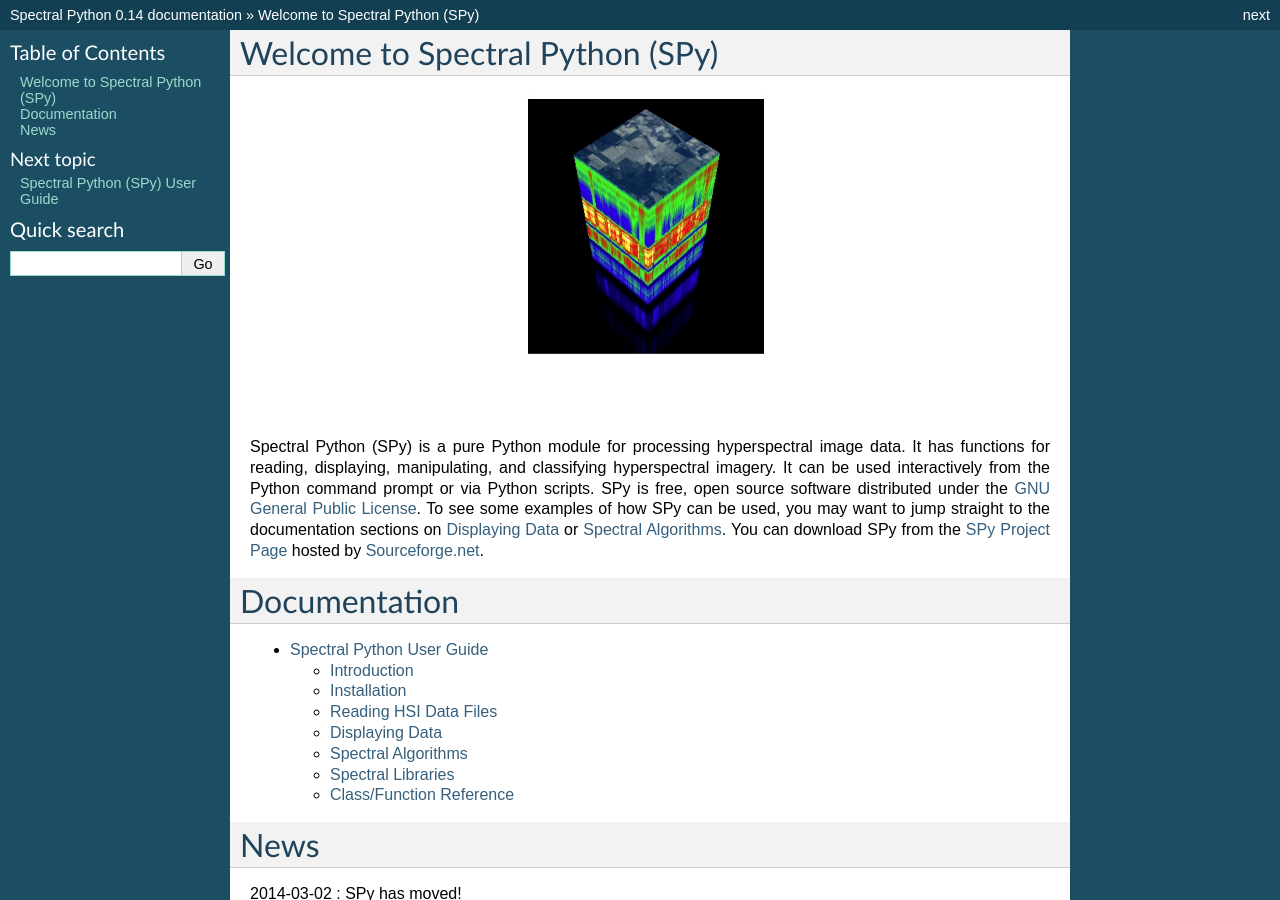
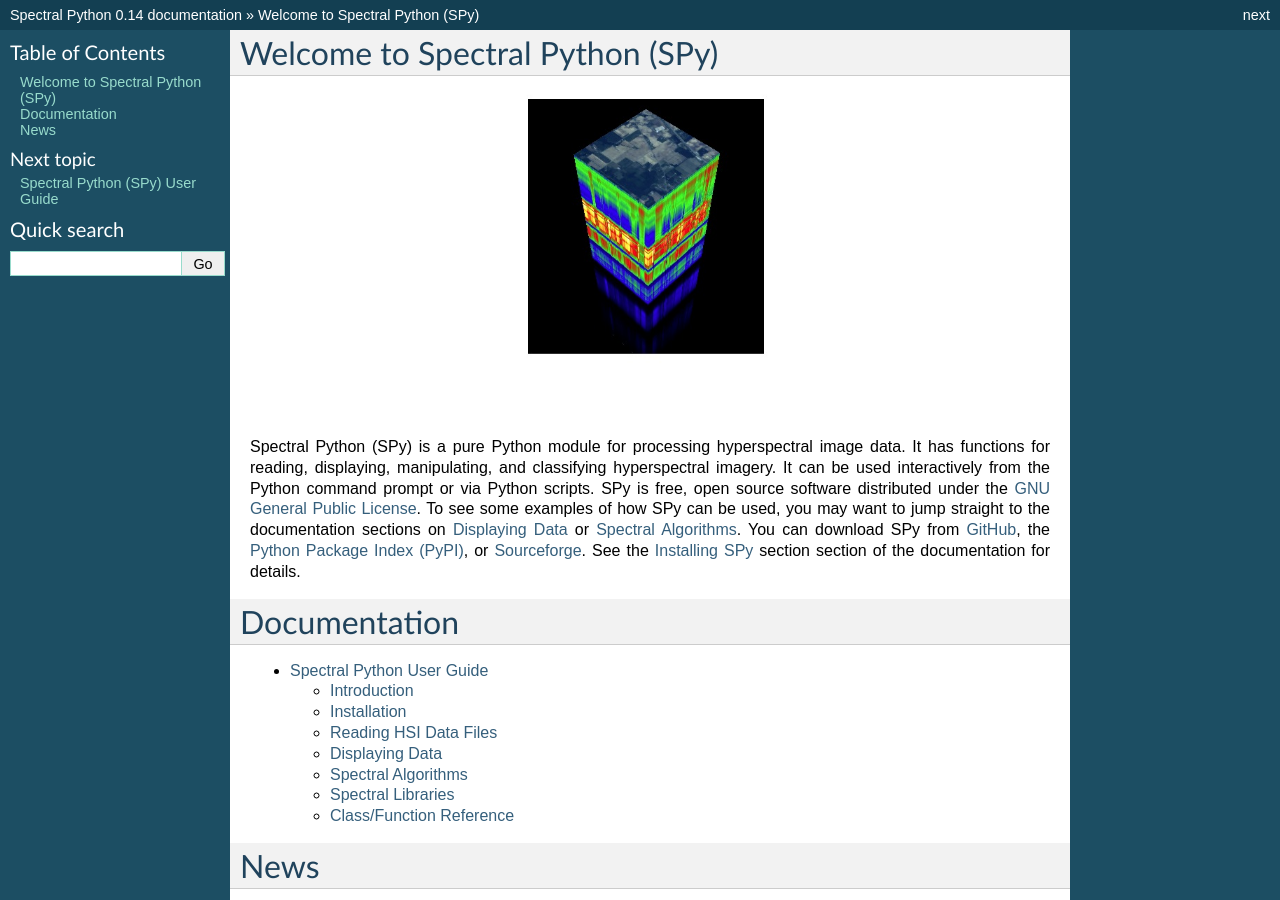
Before and after one commit to spectralpython/spectralpython.github.io, a Sphinx documentation site: the page built from sphinx/index.rst, in a window 1280 px wide and 900 px high. Built offline with Sphinx 7.4.7, drawn with Linux system fonts in a browser that asks for light colours; formulas are drawn with MathJax 3.

Commit message:
Missed a few GitHub migration details.

```diff
--- a/sphinx/index.rst
+++ b/sphinx/index.rst
@@ -19,8 +19,10 @@
 under the `GNU General Public License <http://www.gnu.org/copyleft/gpl.html>`_.
 To see some examples of how SPy can be used, you may want to jump straight to
 the documentation sections on :ref:`graphics` or :ref:`algorithms`.  You can
-download SPy from the `SPy Project Page <https://sourceforge.net/projects/spectralpython>`_
-hosted by `Sourceforge.net <http://sourceforge.net>`_.
+download SPy from `GitHub <https://github.com/spectralpython/spectral/releases>`_,
+the `Python Package Index (PyPI) <https://pypi.python.org/pypi/spectral>`_, or
+`Sourceforge <https://sourceforge.net/projects/spectralpython>`_. See the
+:ref:`installation` section section of the documentation for details.
 
 Documentation
 -------------
--- a/sphinx/installation.rst
+++ b/sphinx/installation.rst
@@ -31,7 +31,7 @@
      - Required if displaying or saving images
    * - `wxPython <http://www.wxpython.org/>`_
      - `(1)`
-   * - `matplotlib <http://matplotlib.sourceforge.net/>`_
+   * - `matplotlib <http://matplotlib.org/>`_
      - Required if rendering raster displays or spectral plots
    * - `IPython <http://ipython.org/>`_
      - Required for interactive, non-blocking GUI windows
@@ -89,7 +89,7 @@
 Installing from the Git source code repository
 ==============================================
 
-The latest version of the SPy source code resides in the Sourceforge Git
+The latest version of the SPy source code resides in the GitHub source code
 repository.  While the latest source code may be less stable than the most
 recent release, it often has newer features and bug fixes.  To download the
 latest version of SPy from the Git repository, ``cd`` to the directory
```
